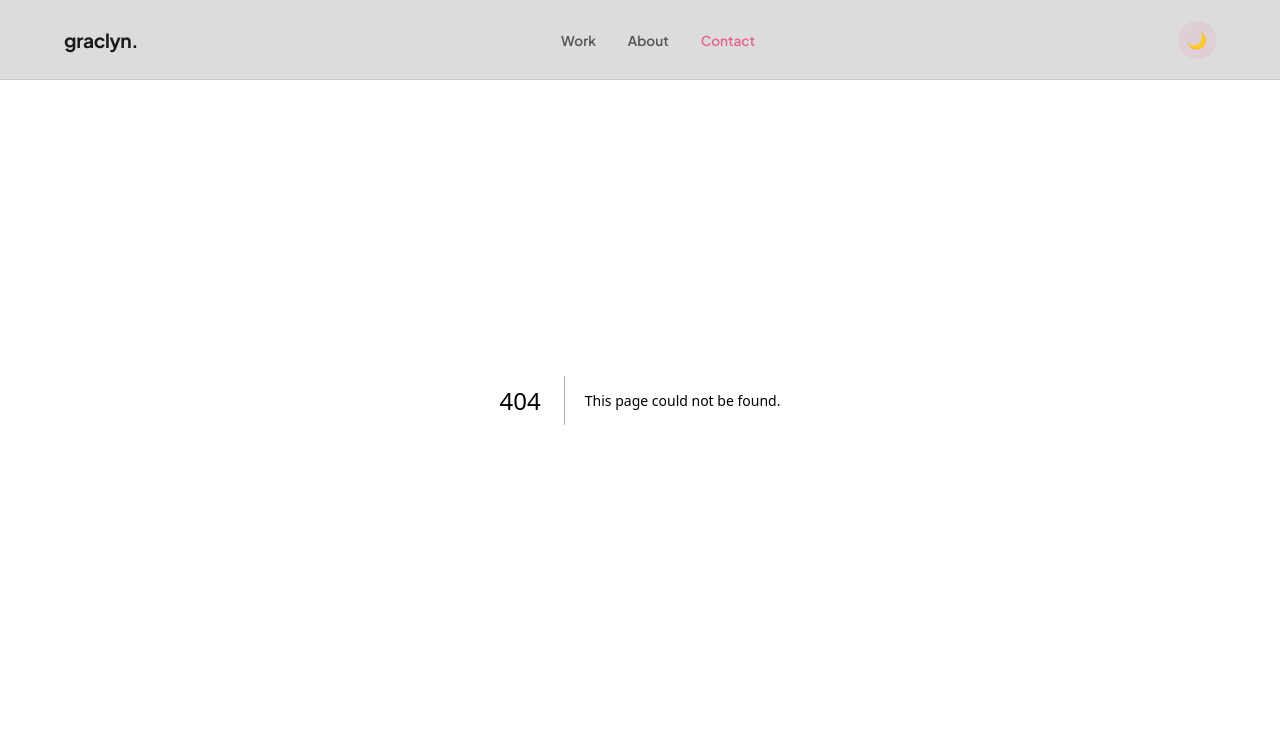
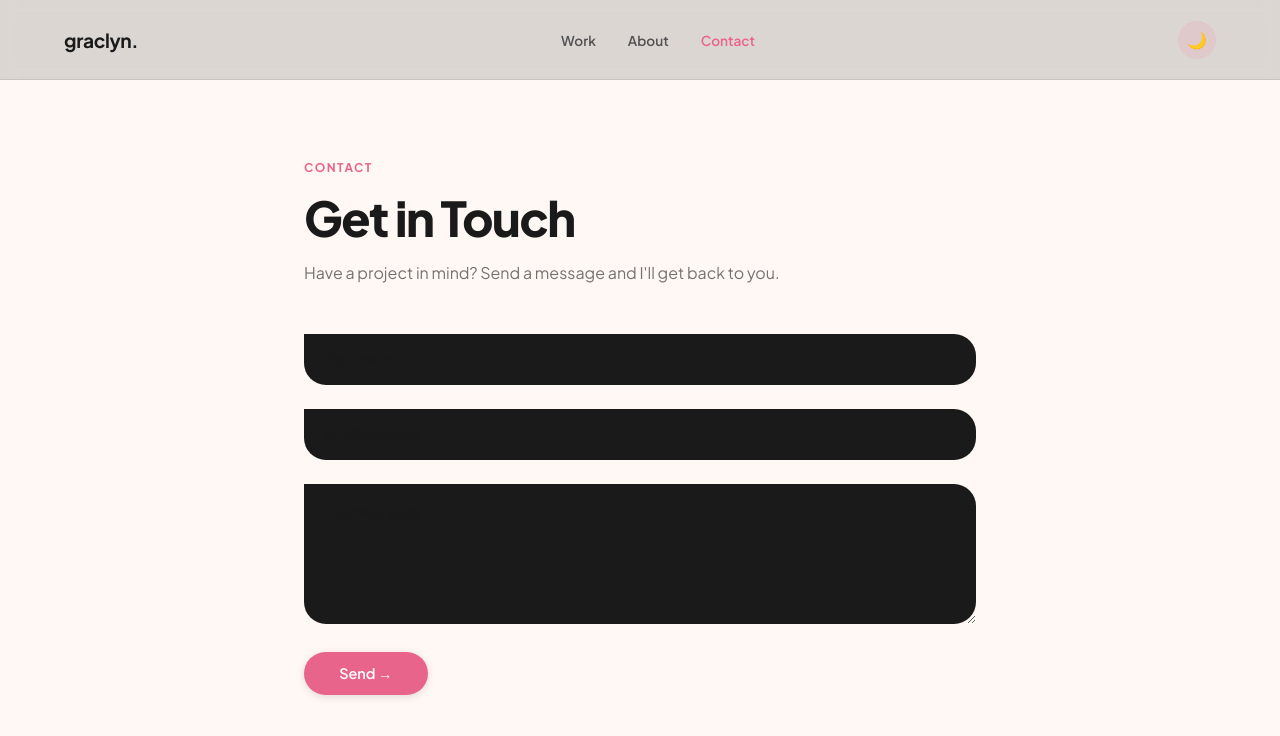
Before and after one commit to nlwong168/graclyn-portfolio, a Next.js app: page /contact in a window 1280 px wide. Before the commit this address had no page. Shown: the top 736 px of the page. Built offline with nearby package versions, Linux system fonts and the light colour scheme.

Commit message:
feat: add Contact page with Netlify Forms and floating label inputs

```diff
--- /dev/null
+++ b/app/contact/page.module.css
@@ -0,0 +1,78 @@
+.page { padding: 80px var(--pad-h) 80px; max-width: 800px; margin: 0 auto; }
+
+.header { margin-bottom: 3rem; }
+.label {
+  font-size: 0.75rem; font-weight: 700; letter-spacing: 0.12em;
+  text-transform: uppercase; color: var(--color-accent); margin-bottom: 0.75rem;
+}
+.title {
+  font-size: clamp(2rem, 5vw, 3rem); font-weight: 800;
+  letter-spacing: -0.03em; color: var(--color-text); margin-bottom: 0.75rem;
+}
+.prompt { font-size: 1rem; color: var(--color-text); opacity: 0.6; line-height: 1.6; }
+
+.form { display: flex; flex-direction: column; gap: 1.5rem; margin-bottom: 3rem; }
+
+.field { position: relative; }
+.field label {
+  position: absolute;
+  top: 50%; left: 1.2rem;
+  transform: translateY(-50%);
+  font-size: 0.9rem; font-weight: 600;
+  color: var(--color-text); opacity: 0.5;
+  pointer-events: none;
+  transition: transform 0.2s var(--easing), font-size 0.2s, opacity 0.2s, color 0.2s;
+}
+.field.textarea label { top: 1.2rem; transform: none; }
+.field input:focus ~ label,
+.field input:not(:placeholder-shown) ~ label,
+.field textarea:focus ~ label,
+.field textarea:not(:placeholder-shown) ~ label {
+  transform: translateY(-180%) translateX(-0.6rem);
+  font-size: 0.7rem;
+  opacity: 1;
+  color: var(--color-accent);
+}
+.field.textarea textarea:focus ~ label,
+.field.textarea textarea:not(:placeholder-shown) ~ label {
+  transform: translateY(-1.6rem) translateX(-0.6rem);
+}
+
+.field input,
+.field textarea {
+  width: 100%;
+  background: var(--color-text);
+  color: var(--color-bg);
+  border: none;
+  border-radius: 0 22px 22px;
+  padding: 1rem 1.2rem;
+  font-family: var(--font);
+  font-size: 0.95rem;
+  font-weight: 500;
+  outline: none;
+  transition: box-shadow var(--transition-mouse);
+}
+.field input:focus,
+.field textarea:focus { box-shadow: 0 0 0 2px var(--color-accent); }
+.field textarea { min-height: 140px; resize: vertical; border-radius: 0 22px 22px; }
+
+.submit {
+  align-self: flex-start;
+  background: var(--color-accent); color: #fff;
+  padding: 0.8rem 2.2rem; border-radius: 64px;
+  font-size: 0.9rem; font-weight: 600;
+  box-shadow: var(--shadow-sm);
+  transition: transform var(--transition-mouse), box-shadow var(--transition-mouse);
+  cursor: pointer; border: none; font-family: var(--font);
+}
+.submit:hover { transform: rotate(180deg) translateY(-2px); box-shadow: var(--shadow-lg); }
+
+.socials { display: flex; gap: 1rem; flex-wrap: wrap; }
+.socialLink {
+  font-size: 0.85rem; font-weight: 600;
+  color: var(--color-accent);
+  padding: 6px 16px; border-radius: 64px;
+  background: var(--color-accent-subtle);
+  transition: opacity var(--transition-mouse);
+}
+.socialLink:hover { opacity: 0.7; }
--- /dev/null
+++ b/app/contact/page.tsx
@@ -0,0 +1,63 @@
+'use client'
+import { useEffect } from 'react'
+import { useBlobConfig, BLOB_CONFIGS } from '@/context/BlobContext'
+import { siteContent } from '@/lib/content'
+import PageWrapper from '@/components/PageWrapper'
+import styles from './page.module.css'
+
+export default function ContactPage() {
+  const { setConfig } = useBlobConfig()
+  useEffect(() => { setConfig(BLOB_CONFIGS.contact) }, [setConfig])
+
+  return (
+    <PageWrapper>
+      <div className={styles.page}>
+        <header className={styles.header}>
+          <p className={styles.label}>Contact</p>
+          <h1 className={styles.title}>Get in Touch</h1>
+          <p className={styles.prompt}>Have a project in mind? Send a message and I'll get back to you.</p>
+        </header>
+
+        <form
+          className={styles.form}
+          name="contact"
+          method="POST"
+          data-netlify="true"
+          netlify-honeypot="bot-field"
+        >
+          <input type="hidden" name="form-name" value="contact" />
+          <p hidden><label>Don&apos;t fill this out: <input name="bot-field" /></label></p>
+
+          <div className={styles.field}>
+            <input type="text" name="name" id="name" placeholder=" " required />
+            <label htmlFor="name">Your Name</label>
+          </div>
+
+          <div className={styles.field}>
+            <input type="email" name="email" id="email" placeholder=" " required />
+            <label htmlFor="email">Email Address</label>
+          </div>
+
+          <div className={`${styles.field} ${styles.textarea}`}>
+            <textarea name="message" id="message" placeholder=" " required />
+            <label htmlFor="message">Your Message</label>
+          </div>
+
+          <button type="submit" className={styles.submit}>Send →</button>
+        </form>
+
+        <div className={styles.socials}>
+          {siteContent.contact.email && (
+            <a href={`mailto:${siteContent.contact.email}`} className={styles.socialLink}>Email</a>
+          )}
+          {siteContent.contact.linkedin && (
+            <a href={siteContent.contact.linkedin} target="_blank" rel="noreferrer" className={styles.socialLink}>LinkedIn</a>
+          )}
+          {siteContent.contact.behance && (
+            <a href={siteContent.contact.behance} target="_blank" rel="noreferrer" className={styles.socialLink}>Behance</a>
+          )}
+        </div>
+      </div>
+    </PageWrapper>
+  )
+}
```
